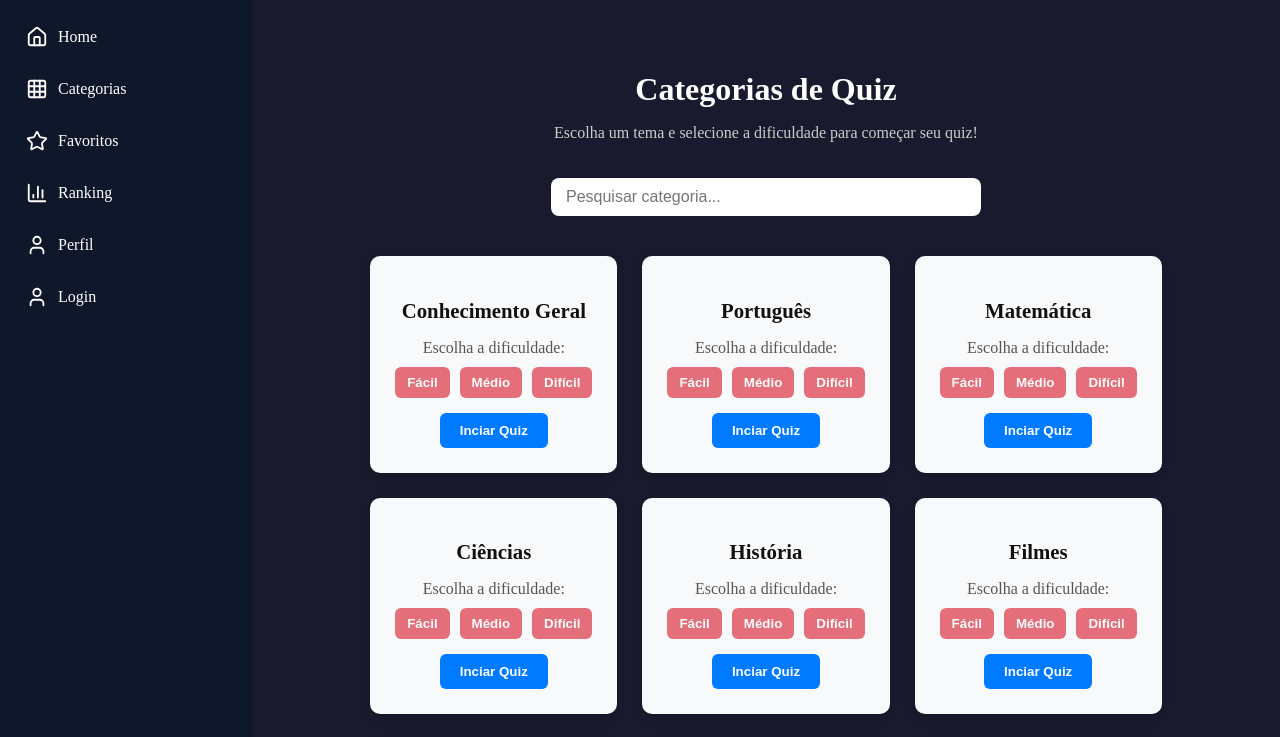
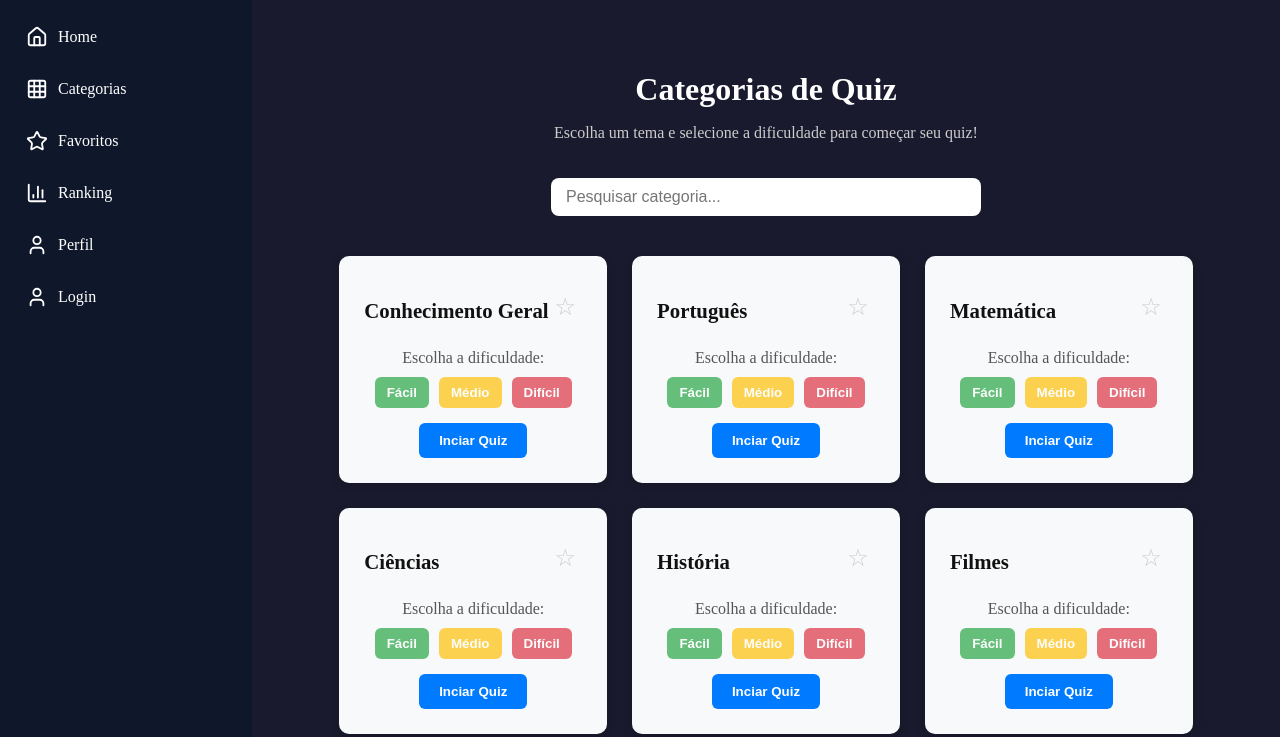
Before and after one commit to thaisturl-wq/React-trabalho, a React (Vite) app in the folder projeto-final-react/: page /categoria in a window 1280 px wide. Shown: the top 737 px of the page. Built offline with nearby package versions, Linux system fonts and the light colour scheme.

Commit message:
Categoria com opção de ser favoritada

```diff
--- a/projeto-final-react/src/pages/Categoria/index.jsx
+++ b/projeto-final-react/src/pages/Categoria/index.jsx
@@ -1,17 +1,18 @@
 import React, { use, useState } from 'react';
 import { useNavigate } from 'react-router-dom';
 import { SideBarComponent } from '../../components/Sidebar';
-import { Container, Content, Header, SearchBar, CategoryGrid, CategoryCard, DifficultyButtons, DifficultyButton, StartButton} from './style.jsx';
+import { Container, Content, Header, SearchBar, CategoryGrid, CategoryCard, DifficultyButtons, DifficultyButton, StartButton, FavoriteButton} from './style.jsx';
 
 export function Categoria() {
     const navigate = useNavigate();
 
     const [search, setSearch] = useState('');
     const [selectedDifficulty, setSelectedDifficulty] = useState({});
+    const [favorites, setFavorites] = useState([]);
 
     const categorias = [
         { nome: "Conhecimento Geral", id: 9 },
-        { nome: "Português", id: 27 }, // Literatura (não tem Português exato)
+        { nome: "Português", id: 27 },
         { nome: "Matemática", id: 19 },
         { nome: "Ciências", id: 17 },
         { nome: "História", id: 23 },
@@ -21,9 +22,13 @@ export function Categoria() {
         { nome: "Livros", id: 10 }
   ];
 
-    const filteredCategorias = categorias.filter(categoria =>
-        categoria.nome.toLowerCase().includes(search.toLowerCase())
-    );
+    const filteredCategorias = categorias
+        .filter(categoria => categoria.nome.toLowerCase().includes(search.toLowerCase()))
+        .sort((a, b) => {
+            const aFav = favorites.includes(a.id);
+            const bFav = favorites.includes(b.id);
+            return bFav - aFav;
+        });
 
     const handleStartQuiz = (categoria) => {
         const difficulty = selectedDifficulty[categoria.nome];
@@ -32,6 +37,14 @@ export function Categoria() {
             return;
         }
         navigate(`/quiz?category=${categoria.id}&difficulty=${difficulty}`);
+    };
+
+    const toggleFavorite = (categoria) => {
+        if (favorites.includes(categoria.id)) {
+            setFavorites(favorites.filter(id => id !== categoria.id));
+        } else {
+            setFavorites([...favorites, categoria.id]);
+        }
     };
 
     return (
@@ -52,7 +65,15 @@ export function Categoria() {
                 <CategoryGrid>
                     {filteredCategorias.map((categoria) => (
                         <CategoryCard key={categoria.id}>
-                            <h2>{categoria.nome}</h2>
+                            <div style={{ display: 'flex', justifyContent: 'space-between', alignItems: 'center' }}>
+                                <h2>{categoria.nome}</h2>
+                                <FavoriteButton
+                                    favorited={favorites.includes(categoria.id)}
+                                    onClick={() => toggleFavorite(categoria)}
+                                >
+                                    {favorites.includes(categoria.id) ? '★' : '☆'}
+                                </FavoriteButton>
+                            </div>
                             <p>Escolha a dificuldade:</p>
 
                             <DifficultyButtons>
--- a/projeto-final-react/src/pages/Categoria/style.jsx
+++ b/projeto-final-react/src/pages/Categoria/style.jsx
@@ -87,7 +87,7 @@ export const DifficultyButton = styled.button`
   font-weight: 600;
   cursor: pointer;
   background-color: ${({ level }) =>
-    level === "facil" ? "#28a745" : level === "medio" ? "#ffc107" : "#dc3545"};
+    level === "easy" ? "#28a745" : level === "medium" ? "#ffc107" : "#dc3545"};
   opacity: ${({ selected }) => (selected ? 1 : 0.7)};
   transform: ${({ selected }) => (selected ? "scale(1.1)" : "scale(1)")};
   transition: 0.2s;
@@ -112,3 +112,16 @@ export const StartButton = styled.button`
     background-color: #0056b3;
   }
 `;
+
+export const FavoriteButton = styled.button`
+  background: none;
+  border: none;
+  font-size: 1.5rem;
+  cursor: pointer;
+  color: ${({ favorited }) => (favorited ? "#ffc107" : "#ccc")};
+  transition: 0.2s;
+
+  &:hover {
+    transform: scale(1.2);
+  }
+`;
```
